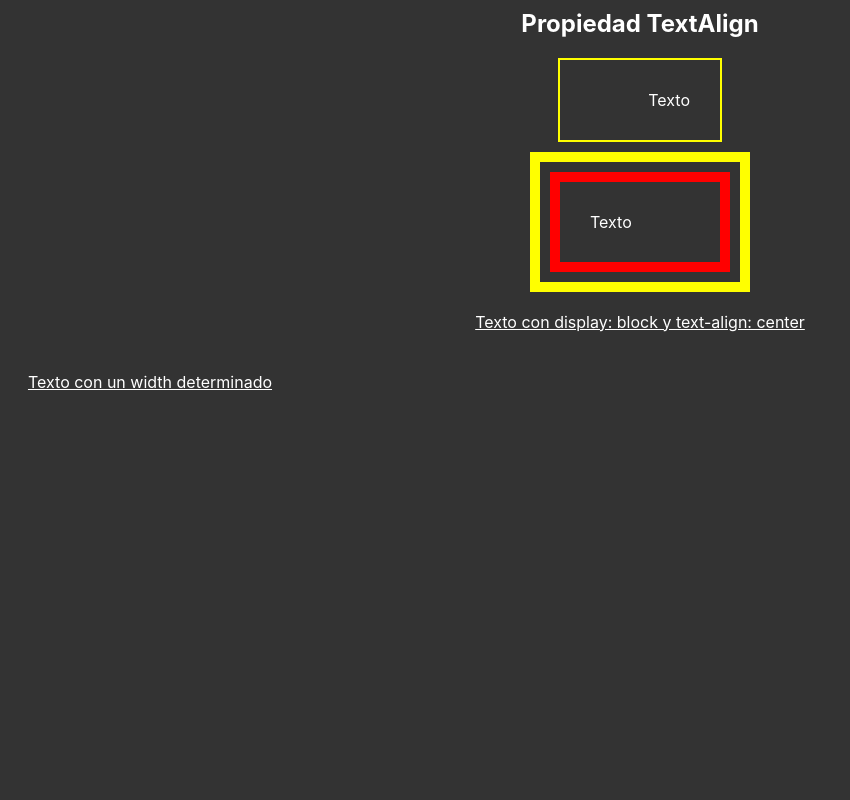
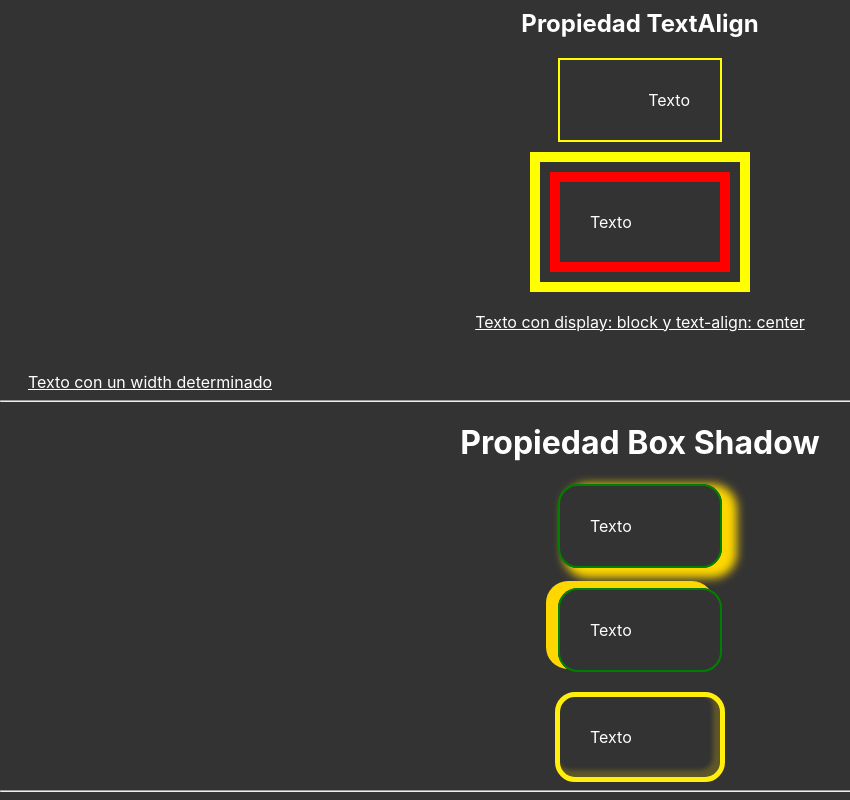
Before and after one commit to javirro/full-css, a React (Create React App) app: page /basico2 in a window 1280 px wide. Shown: the part 304-1104 px from the top of the page, without its empty margins (0-850 px from the left). Before the commit the page ends 800 px from the top, so only its background shows below. Built offline with nearby package versions, Linux system fonts and the light colour scheme.

Commit message:
Añadir Box-Shadow

```diff
--- a/src/App.js
+++ b/src/App.js
@@ -1,12 +1,14 @@
 import { BrowserRouter, Routes, Route } from 'react-router-dom'
 import Basico from './routes/Basico'
 import Basico2 from './routes/Basico2'
+import Home from './routes/Home'
 
 function App() {
   return (
     <div >
       <BrowserRouter>
         <Routes>
+          <Route path="/" element={<Home />} />
           <Route path="/basico" element={<Basico />} />
           <Route path="/basico2" element={<Basico2 />} />
         </Routes>
--- /dev/null
+++ b/src/Components/BoxShadow.jsx
@@ -0,0 +1,21 @@
+import '../styles/BoxShadow.css'
+const BoxShadow = () => {
+  return (
+    <>
+      <h1>Propiedad Box Shadow</h1>
+      <div className="box-shadow">
+        <span> Texto </span>
+      </div>
+      <div className="box-shadow-2">
+        <span> Texto </span>
+      </div>
+
+      <div className="box-shadow-inset">
+        <span> Texto </span>
+      </div>
+
+    </>
+  )
+}
+
+export default BoxShadow
--- a/src/routes/Basico2.jsx
+++ b/src/routes/Basico2.jsx
@@ -1,11 +1,15 @@
+import BoxShadow from "../Components/BoxShadow"
 import Outline from "../Components/Outline"
 import TextAlign from "../Components/TextAlign"
 const Basico2 = () => {
-return(
+  return (
     <>
       <Outline />
       <hr />
       <TextAlign />
+      <hr />
+      <BoxShadow />
+      <hr />
     </>
   )
 }
--- /dev/null
+++ b/src/routes/Home.jsx
@@ -0,0 +1,11 @@
+import { Link } from "react-router-dom"
+import '../styles/Home.css'
+const Home = () => {
+  return (
+    <div className="container">
+      <Link to="/basico" className="home-link">Basico</Link>
+      <Link to="/basico2" className="home-link">Basico2</Link>
+    </div>)
+}
+
+export default Home
--- /dev/null
+++ b/src/styles/BoxShadow.css
@@ -0,0 +1,42 @@
+/* El tercer parametro de box-shadow es la cantidad de blur de la sombra. Es un poco una especie de desenfocado (sin contar inset)
+El cuarto parametro de box-shadow es el spread de la sombra. Es decir lo que se expande.
+Con inset lo que hacemos es que el box-shadow vaya por dentro de la caja no por fuera
+ */
+
+
+/* El Box shadow no espacio dentro del box-model.
+Podemos poner varias box-shadow a un mismo elemento separando cada grupo de elementos por una coma.
+*/
+
+.box-shadow {
+    margin-top: 20px;
+    margin-left: auto;
+    margin-right: auto;
+    width: 100px;
+    padding: 30px;
+    border-radius: 20px;
+    border: 2px solid green;
+    box-shadow: 10px 5px 10px 5px gold;
+}
+
+.box-shadow-2 {
+    margin-top: 20px;
+    margin-left: auto;
+    margin-right: auto;
+    width: 100px;
+    padding: 30px;
+    border-radius: 20px;
+    border: 2px solid green;
+    box-shadow: -10px -5px 0 2px gold;
+}
+
+.box-shadow-inset {
+    margin-top: 20px;
+    margin-left: auto;
+    margin-right: auto;
+    width: 100px;
+    padding: 30px;
+    border-radius: 20px;
+    border: 5px solid rgb(255, 239, 10);
+    box-shadow: inset -5px -5px 4px 2px rgba(255, 217, 0, 0.215);
+}
--- /dev/null
+++ b/src/styles/Home.css
@@ -0,0 +1,17 @@
+.container {
+    display: flex;
+    justify-content: center;
+    align-items: center;
+    flex-direction: column;
+}
+
+.home-link {
+    color: aqua;
+    font-weight: bold;
+    padding: 10px;
+    border: 3px solid rgb(29, 214, 255);
+    outline: 10px solid blue;
+    margin-top: 25px;
+    width: 200px;
+    text-align: center;
+}
```
Lines whose indentation alone changed are shown as unchanged.
